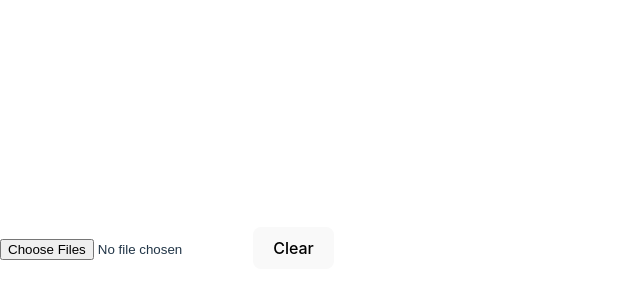
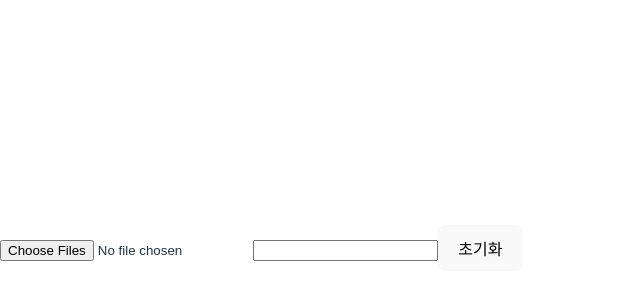
Before and after one commit to dlwocks31/img2pdf, a React (Vite) app: page / in a window 1280 px wide. Shown: the part 152-452 px from the top of the page, without its empty margins (0-640 px from the left). Built offline with nearby package versions, Linux system fonts and the light colour scheme.

Commit message:
poc multiple image

```diff
--- a/src/App.tsx
+++ b/src/App.tsx
@@ -1,24 +1,45 @@
 import jsPDF from "jspdf";
+import { useState } from "react";
 
 function MyApp() {
+  const [text, setText] = useState("");
+
   async function onFileChange(e: React.ChangeEvent<HTMLInputElement>) {
     const files = e.target.files;
     if (files) {
-      const file = files[0];
-      const img = new Image();
-      img.src = URL.createObjectURL(file);
-
       const doc = new jsPDF("p", "mm", "a4");
       const width = doc.internal.pageSize.getWidth();
       const height = doc.internal.pageSize.getHeight();
-      doc.addImage(img, "JPEG", 10, 10, width - 20, height - 20);
-      doc.save("a4.pdf");
+
+      if (text.length > 0) {
+        doc.text(text, 10, 10);
+        doc.addPage();
+      }
+      for (let i = 0; i < files.length; i++) {
+        const file = files[i];
+        const format = file.type === "image/jpeg" ? "JPEG" : "PNG";
+        const img = new Image();
+        img.src = URL.createObjectURL(file);
+
+        if (i != 0) {
+          doc.addPage();
+        }
+        doc.addImage(img, "JPEG", 10, 10, width - 20, height - 20);
+      }
+
+      doc.save("test.pdf");
     }
   }
   return (
     <div>
       <input type="file" accept="image/*" multiple onChange={onFileChange} />
-      <button onClick={() => window.location.reload()}>Clear</button>
+      <input
+        type="text"
+        value={text}
+        onChange={(e) => setText(e.target.value)}
+      />
+
+      <button onClick={() => window.location.reload()}>초기화</button>
     </div>
   );
 }
```
